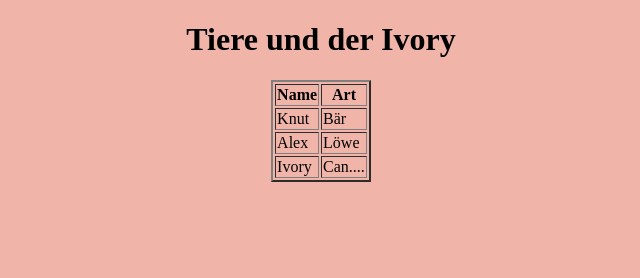
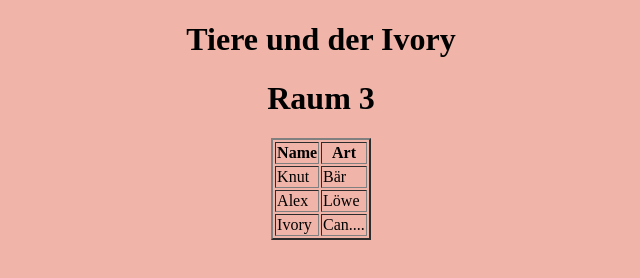
Before and after one commit to DonXec/Azure-webapp, a plain HTML site: page index.html in a window 1280 px wide. Shown: the whole page, without its empty margins (319-959 px from the left). Drawn offline with Linux system fonts and the light colour scheme.

Commit message:
html kurze aenderung

```diff
--- a/index.html
+++ b/index.html
@@ -10,6 +10,8 @@
    <center>
 
     <h1> Tiere und der Ivory</h1>
+
+    <h1> Raum 3 </h1>
 
     <table border="2" >
 
```
